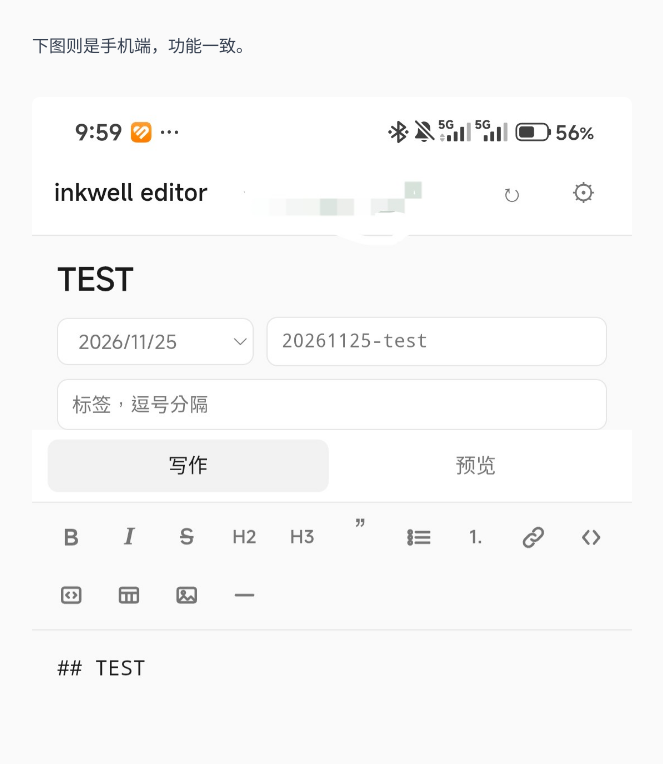
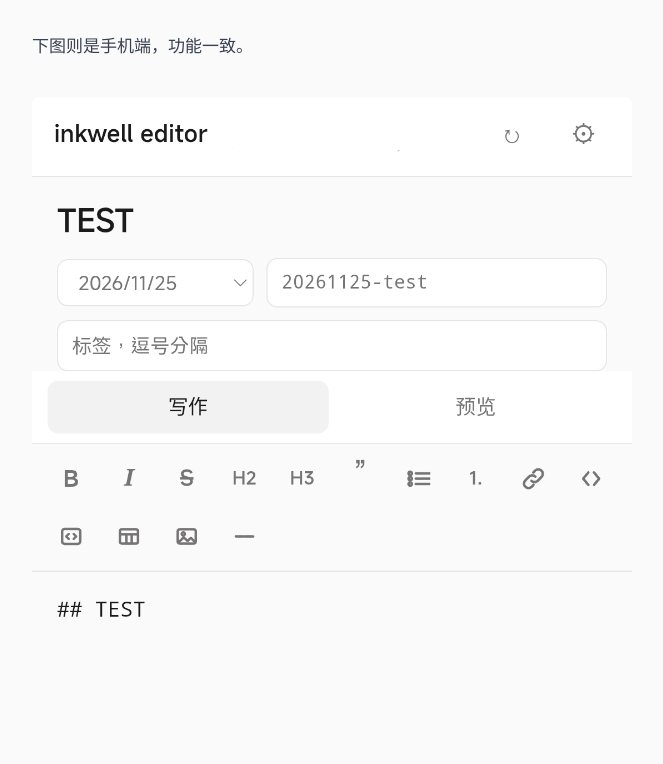
Before and after one commit to datasickle/inkwell, an Astro site: page /20261125-blog in a window 1280 px wide. Shown: the part 876-1640 px from the top of the page, without its empty margins (308-971 px from the left). Built offline with nearby package versions, Linux system fonts and the light colour scheme; Astro itself is replaced by a stand-in of ours.

Commit message:
更新《blog的配套编辑器》

```diff
--- a/src/content/blog/20261125-blog.md
+++ b/src/content/blog/20261125-blog.md
@@ -15,4 +15,4 @@ draft: false
 
 下图则是手机端，功能一致。
 
-![image](/images/20261125-ed87c1.png)
+![92950bf2ac7d5cb970aa263a571a746c](/images/20261125-4c92aa.png)
```
